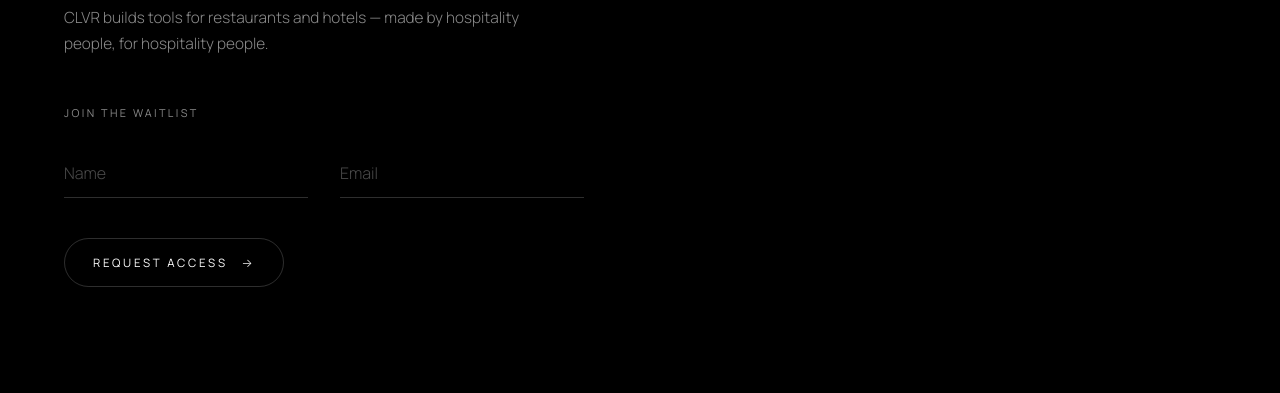
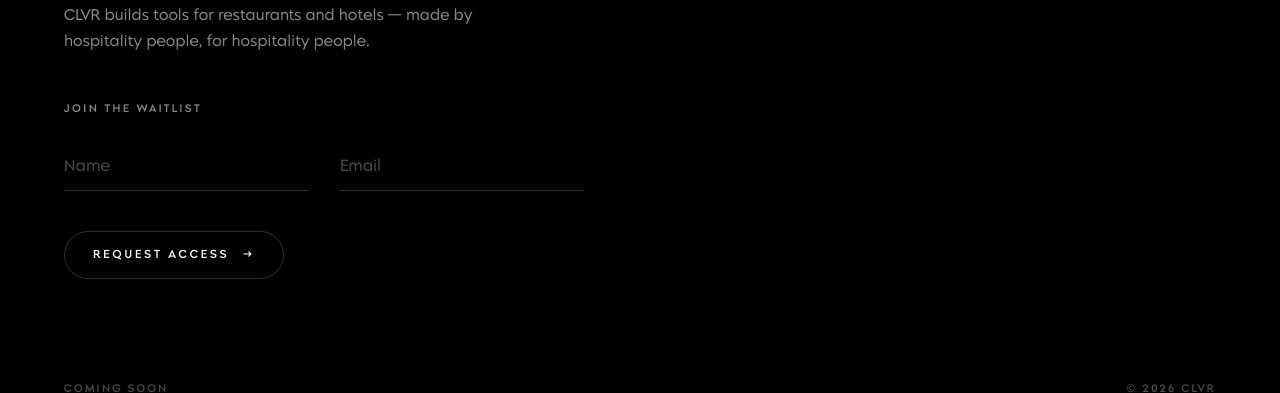
Before and after one commit to Mahmoudhobloss-bit/Mahmoudhobloss.github.io, a plain HTML site: page index.html in a window 1280 px wide. Shown: the part 407-800 px from the top of the page. Drawn offline with nearby package versions, Linux system fonts and the light colour scheme.

Commit message:
index.html

```diff
--- a/index.html
+++ b/index.html
@@ -6,15 +6,36 @@
 <title>CLVR</title>
 <meta name="description" content="CLVR — apps that run the heart of hospitality operations. Join the waitlist." />
 
-<!-- Placeholder font: thin modern sans. Will swap to your custom font when you upload it. -->
-<link rel="preconnect" href="https://fonts.googleapis.com">
-<link rel="preconnect" href="https://fonts.gstatic.com" crossorigin>
-<link href="https://fonts.googleapis.com/css2?family=Manrope:wght@200;300;400;500&display=swap" rel="stylesheet">
-
 <!-- Supabase JS client -->
 <script src="https://cdn.jsdelivr.net/npm/@supabase/supabase-js@2"></script>
 
 <style>
+  /* ============================================
+     FONT: Morn (custom)
+     Files must be in a /fonts folder next to this HTML
+     ============================================ */
+  @font-face {
+    font-family: 'Morn';
+    src: url('fonts/Morn-Thin.otf') format('opentype');
+    font-weight: 200;
+    font-style: normal;
+    font-display: swap;
+  }
+  @font-face {
+    font-family: 'Morn';
+    src: url('fonts/Morn-Regular.ttf') format('truetype');
+    font-weight: 400;
+    font-style: normal;
+    font-display: swap;
+  }
+  @font-face {
+    font-family: 'Morn';
+    src: url('fonts/Morn-Medium.ttf') format('truetype');
+    font-weight: 500;
+    font-style: normal;
+    font-display: swap;
+  }
+
   :root {
     --bg: #000000;
     --ink: #ffffff;
@@ -32,8 +53,8 @@
     height: 100%;
     background: var(--bg);
     color: var(--ink);
-    font-family: 'Manrope', -apple-system, sans-serif;
-    font-weight: 300;
+    font-family: 'Morn', -apple-system, sans-serif;
+    font-weight: 400;
     -webkit-font-smoothing: antialiased;
     overflow-x: hidden;
   }
@@ -55,7 +76,7 @@
   }
 
   .logo {
-    font-weight: 300;
+    font-weight: 500;
     font-size: 1.1rem;
     letter-spacing: 0.32em;
     color: var(--ink);
@@ -72,7 +93,7 @@
     letter-spacing: 0.2em;
     text-transform: uppercase;
     color: var(--ink-dim);
-    font-weight: 400;
+    font-weight: 500;
   }
 
   .pulse {
@@ -109,7 +130,7 @@
   }
 
   .subhead {
-    font-weight: 300;
+    font-weight: 400;
     font-size: clamp(0.95rem, 1.2vw, 1.05rem);
     line-height: 1.7;
     color: var(--ink-dim);
@@ -131,7 +152,7 @@
     text-transform: uppercase;
     color: var(--ink-dim);
     margin-bottom: 1.25rem;
-    font-weight: 400;
+    font-weight: 500;
   }
 
   .form-row {
@@ -167,7 +188,7 @@
     color: var(--ink);
     font-family: inherit;
     font-size: 1rem;
-    font-weight: 300;
+    font-weight: 400;
     padding: 0.85rem 0;
     outline: none;
     transition: border-color 0.3s ease;
@@ -176,7 +197,7 @@
 
   input::placeholder {
     color: var(--ink-faint);
-    font-weight: 300;
+    font-weight: 400;
   }
 
   input:focus {
@@ -192,7 +213,7 @@
     font-size: 0.72rem;
     letter-spacing: 0.24em;
     text-transform: uppercase;
-    font-weight: 400;
+    font-weight: 500;
     padding: 1rem 1.75rem;
     cursor: pointer;
     border-radius: 100px;
@@ -216,7 +237,7 @@
 
   .btn .arrow {
     transition: transform 0.3s ease;
-    font-weight: 300;
+    font-weight: 400;
   }
 
   .btn:hover:not(:disabled) .arrow {
@@ -226,7 +247,7 @@
   .message {
     margin-top: 1.25rem;
     font-size: 0.85rem;
-    font-weight: 300;
+    font-weight: 400;
     min-height: 1.25rem;
     letter-spacing: 0.02em;
   }
@@ -272,7 +293,7 @@
   .success-text {
     color: var(--ink-dim);
     line-height: 1.7;
-    font-weight: 300;
+    font-weight: 400;
     font-size: 0.95rem;
   }
 
@@ -288,16 +309,8 @@
     animation: fadeIn 1.2s ease 1s both;
     flex-wrap: wrap;
     gap: 1rem;
-    font-weight: 400;
+    font-weight: 500;
   }
-
-  .footer a {
-    color: var(--ink-dim);
-    text-decoration: none;
-    transition: color 0.2s ease;
-  }
-
-  .footer a:hover { color: var(--ink); }
 
   @keyframes fadeIn {
     from { opacity: 0; }
@@ -394,9 +407,6 @@
   <!-- FOOTER -->
   <footer class="footer">
     <div>Coming soon</div>
-    <div>
-      <a href="mailto:hello@clvr.solutions">hello@clvr.solutions</a>
-    </div>
     <div>© 2026 CLVR</div>
   </footer>
 
```
